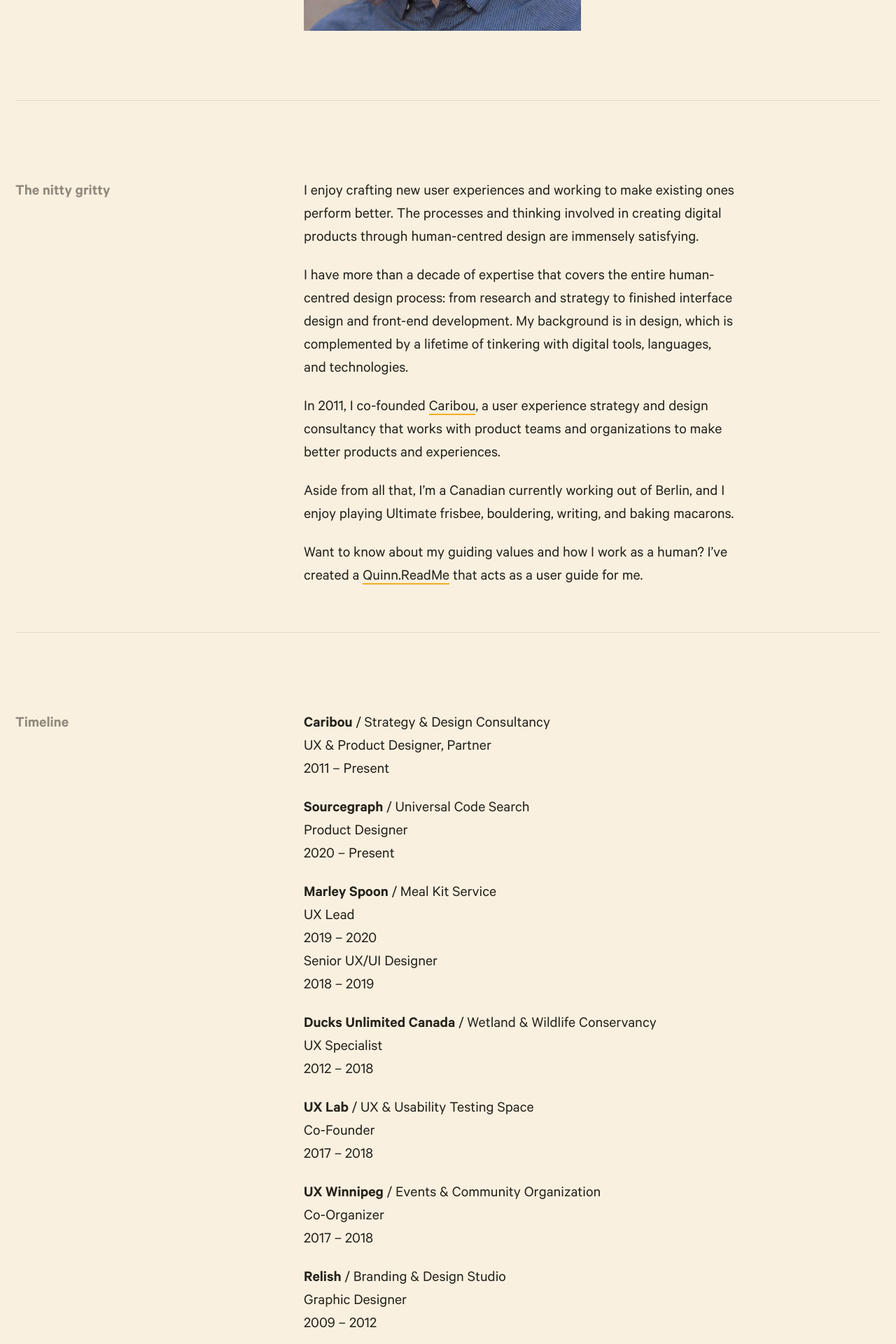
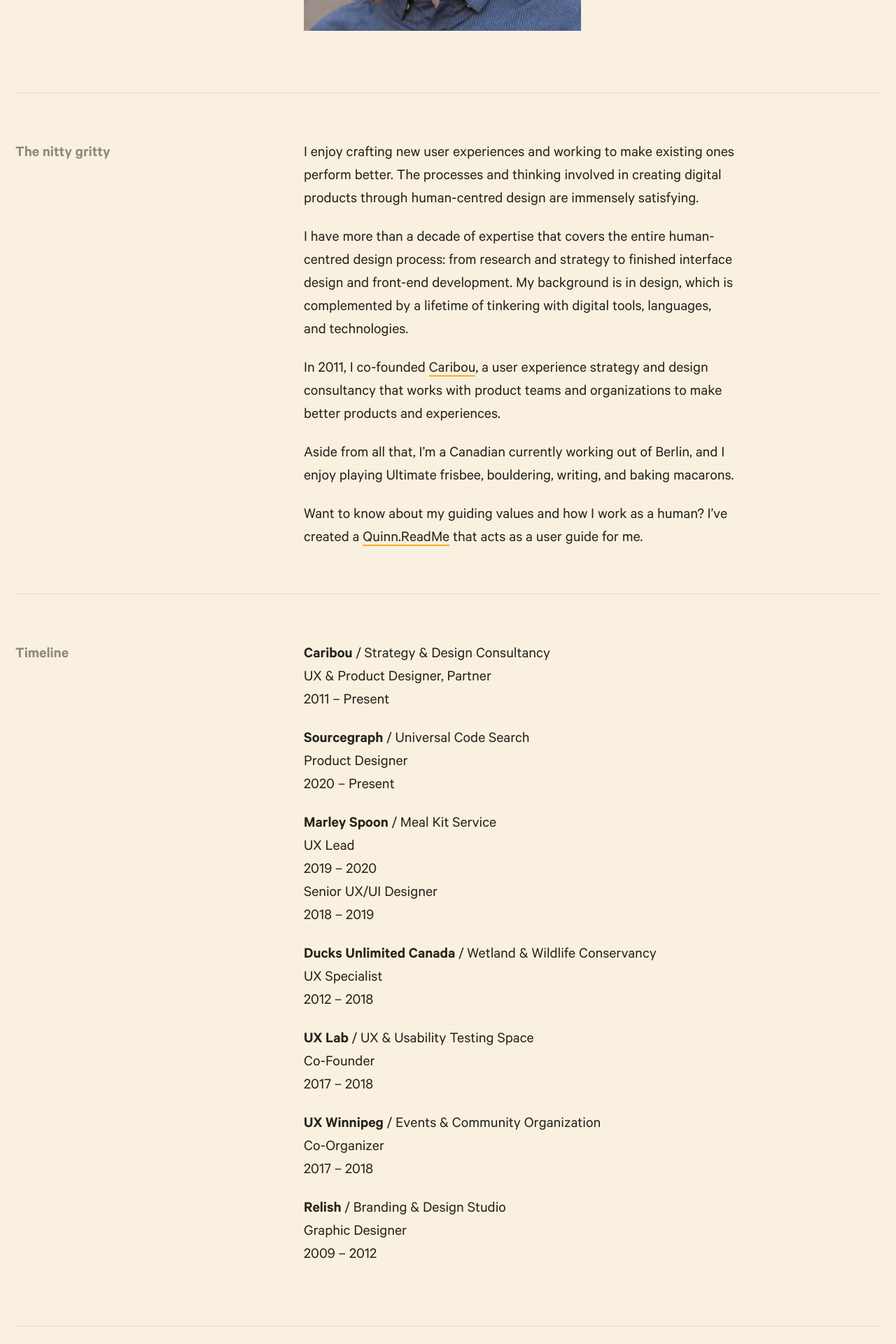
Before and after one commit to quinnkeast/quinnkeast-website, a Next.js app: page /about in a window 1280 px wide. Shown: the part 820-2740 px from the top of the page at 70% size. Built offline with nearby package versions, Linux system fonts and the light colour scheme.

Commit message:
Layout tweaks that don't really solve it yet

```diff
--- a/pages/about.js
+++ b/pages/about.js
@@ -12,13 +12,15 @@ function About() {
         </p>
         <img
           src="/assets/quinn-portrait.jpg"
-          className="w-72 mt-8 mb-6"
+          className="w-72 mt-8"
           alt="Portrait of Quinn Keast, the handsome devil"
         />
       </PageHeader>
-      <div className="grid md:grid-cols-3 border-t border-black border-opacity-10 mt-12 pt-16">
+      <div className="grid md:grid-cols-3 border-t border-black border-opacity-10 mt-16 pt-8">
         <div className="col-span-1">
-          <h2 className="text-base text-black-lighter">The nitty gritty</h2>
+          <h2 className="font-medium text-base text-black-lighter">
+            The nitty gritty
+          </h2>
         </div>
         <div className="md:col-span-2 max-w-md">
           <p>
@@ -62,9 +64,9 @@ function About() {
           </p>
         </div>
       </div>
-      <div className="grid md:grid-cols-3 border-t border-black border-opacity-10 mt-12 pt-16">
+      <div className="grid md:grid-cols-3 border-t border-black border-opacity-10 mt-12 pt-8">
         <div className="col-span-1">
-          <h2 className="text-base text-black-lighter">Timeline</h2>
+          <h2 className="font-medium text-base text-black-lighter">Timeline</h2>
         </div>
         <div className="md:col-span-2">
           <p>
--- a/pages/favourites.js
+++ b/pages/favourites.js
@@ -16,7 +16,7 @@ export default function Index({ allFavourites }) {
       </PageHeader>
       <div className="grid md:grid-cols-5 border-t border-black border-opacity-10 mt-12 pt-8">
         <div className="col-span-1">
-          <span className="text-sm text-black-lighter inline-block leading-snug pr-8 mt-3.5">
+          <span className="text-black-lighter inline-block leading-snug pr-8 mt-3.5">
             Favourites
           </span>
         </div>
--- a/pages/readme.js
+++ b/pages/readme.js
@@ -13,7 +13,7 @@ function ReadMe() {
           me better and help us work together.
         </p>
       </PageHeader>
-      <div className="grid md:grid-cols-3 border-t border-black border-opacity-10 mt-12 pt-16">
+      <div className="grid md:grid-cols-3 border-t border-black border-opacity-10 mt-12 pt-12">
         <div className="col-span-1">
           <menu className="sticky top-12 list-none m-0 p-0">
             <li>
```
